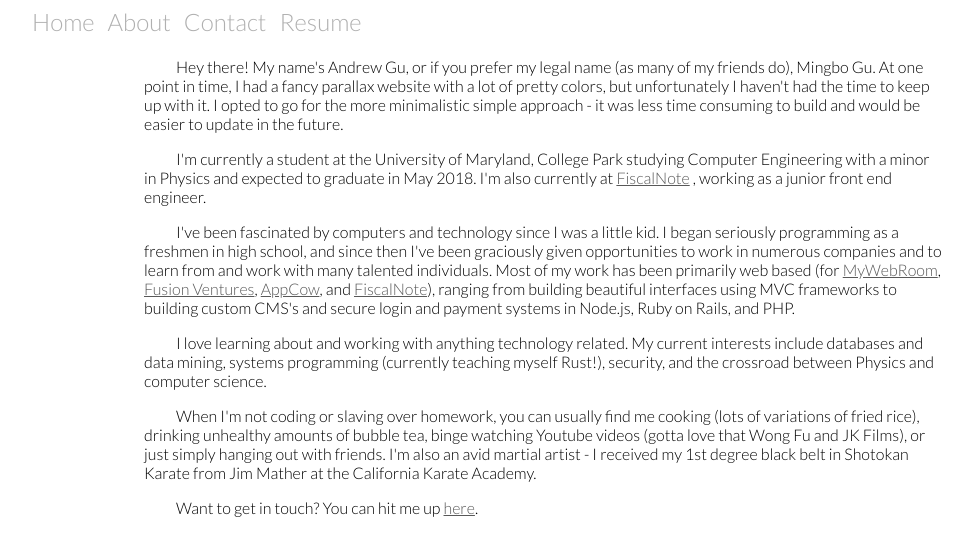
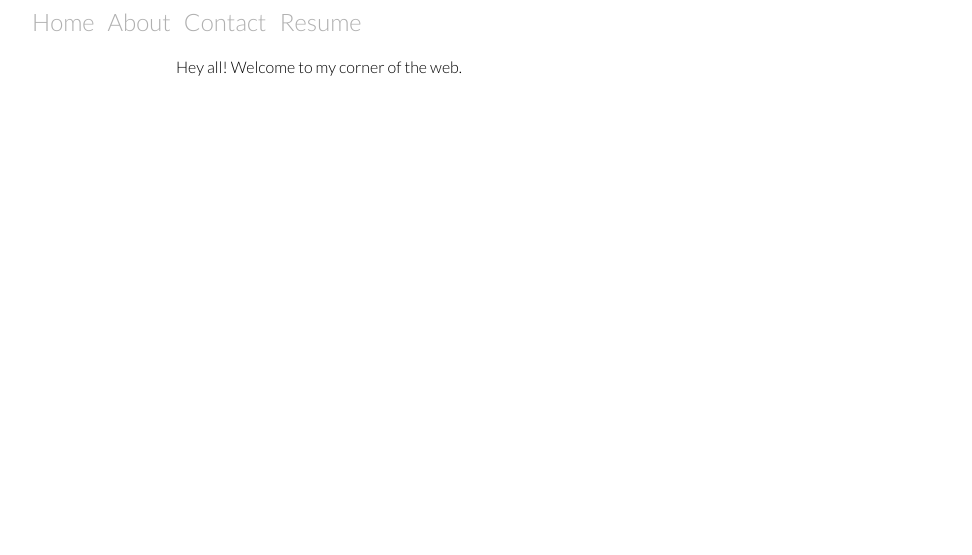
Before and after one commit to andrewgu12/andrewgu12.github.io, a website: page index.html in a window 1280 px wide. Shown: the part 159-714 px from the top of the page, without its empty margins (96-1068 px from the left). Drawn offline with Linux system fonts and the light colour scheme.

Commit message:
change home page to default

```diff
--- a/index.html
+++ b/index.html
@@ -18,12 +18,7 @@
         </ul>
       </div>
       <div id="content">
-        <p>	Hey there! My name's Andrew Gu, or if you prefer my legal name (as many of my friends do), Mingbo Gu. At one point in time, I had a fancy parallax website with a lot of pretty colors, but unfortunately I haven't had the time to keep up with it. I opted to go for the more minimalistic simple approach - it was less time consuming to build and would be easier to update in the future.</p>
-        <p>I'm currently a student at the University of Maryland, College Park studying Computer Engineering with a minor in Physics and expected to graduate in May 2018. I'm also currently at <a href="http://www.fiscalnote.com">FiscalNote</a> , working as a junior front end engineer.</p>
-        <p>I've been fascinated by computers and technology since I was a little kid. I began seriously programming as a freshmen in high school, and since then I've been graciously given opportunities to work in numerous companies and to learn from and work with many talented individuals. Most of my work has been primarily web based (for <a href="http://www.mywebroom.com/">MyWebRoom</a>, <a href="http://fusion-ventures.com/">Fusion Ventures</a>, <a href="http://www.app-cow.com/">AppCow</a>, and <a href="http://www.fiscalnote.com">FiscalNote</a>), ranging from building beautiful interfaces using MVC frameworks to building custom CMS's and secure login and payment systems in Node.js, Ruby on Rails, and PHP. </p>
-        <p>I love learning about and working with anything technology related. My current interests include databases and data mining, systems programming (currently teaching myself Rust!), security, and the crossroad between Physics and computer science.</p>
-        <p>When I'm not coding or slaving over homework, you can usually find me cooking (lots of variations of fried rice), drinking unhealthy amounts of bubble tea, binge watching Youtube videos (gotta love that Wong Fu and JK Films), or just simply hanging out with friends. I'm also an avid martial artist - I received my 1st degree black belt in Shotokan Karate from Jim Mather at the California Karate Academy. </p>
-        <p>Want to get in touch? You can hit me up <a id="aboutContact" href="./dist/html/contact.html">here</a>.</p>
+        <p>Hey all! Welcome to my corner of the web. </p>
       </div>
     </div>
     <script src="./dist/library.js"></script>
--- a/src/template.jade
+++ b/src/template.jade
@@ -18,5 +18,5 @@ html(lang="en")
 					li
 						a(id='resume', href='./dist/andrew_gu_resume.pdf') Resume
 			#content
-				include ./jade/about.jade
+				include ./jade/home.jade
 		script(src='./dist/library.js')
```
